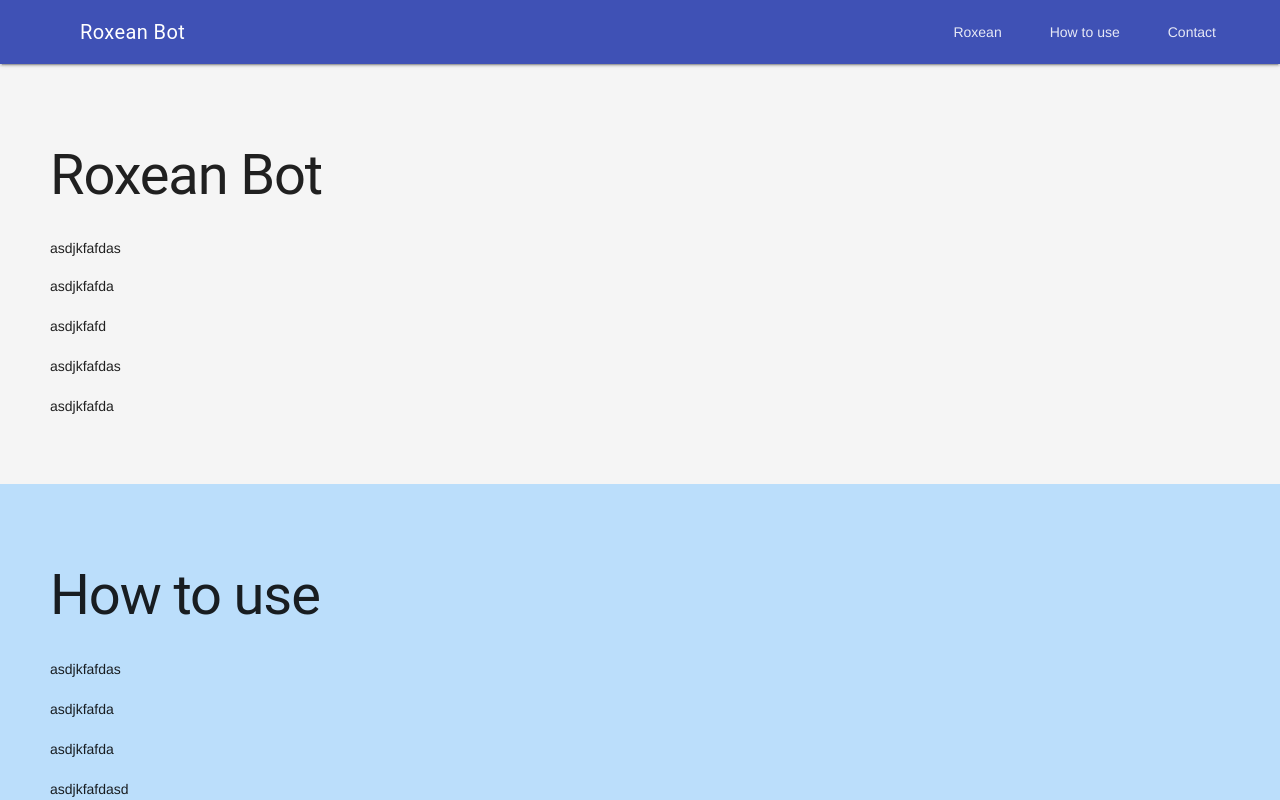
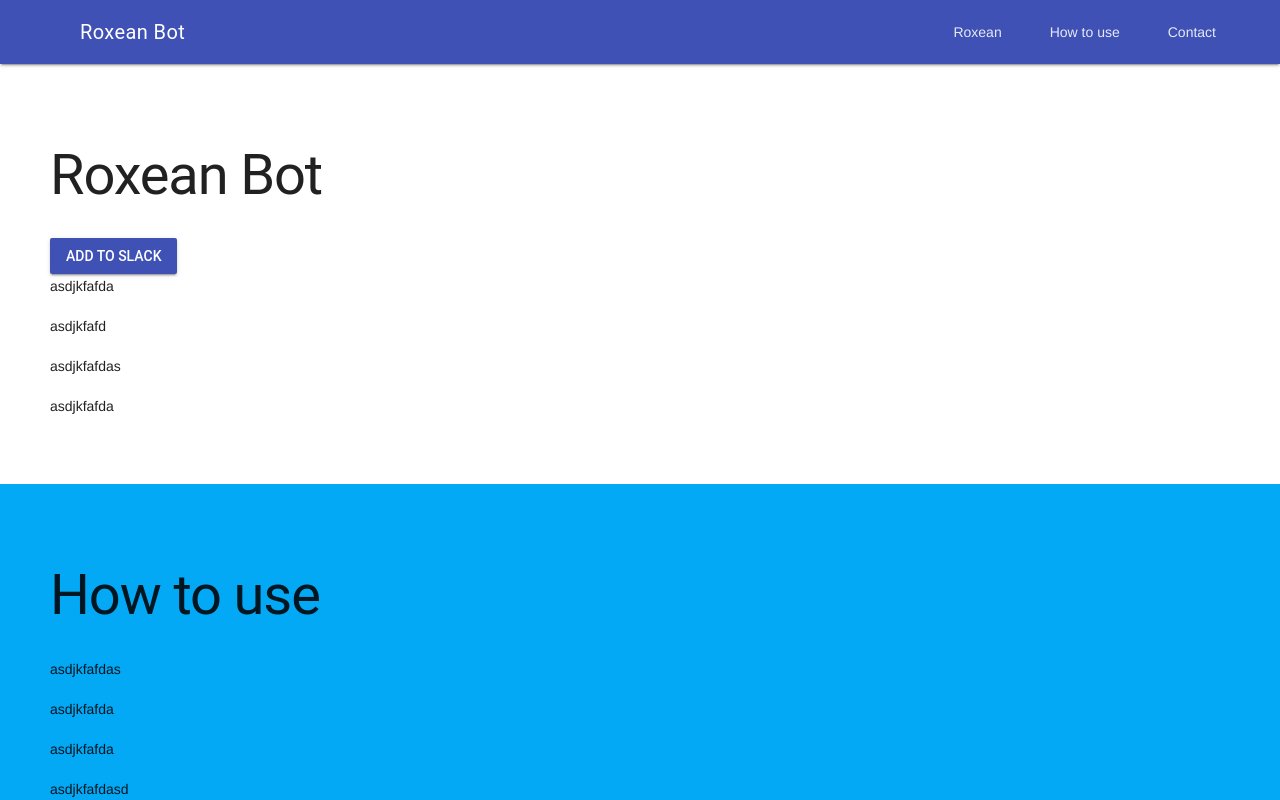
Before and after one commit to antonderegt/roxean-bot-landing-page, a plain HTML site: page index.html in a window 1280 px wide. Drawn offline with nearby package versions, Linux system fonts and the light colour scheme.

Commit message:
Update colors

```diff
--- a/index.html
+++ b/index.html
@@ -25,10 +25,9 @@
     </header>
     <main class="mdl-layout__content">
       <div class="page-content">
-        <div id="roxean" class="layout mdl-layout mdl-color--grey-100">
+        <div id="roxean">
           <h1>Roxean Bot</h1>
-            asdjkfafdas
-          </p>
+          <button class="mdl-button mdl-js-button mdl-button--raised mdl-js-ripple-effect mdl-button--colored">Add to Slack</button>
           <p>
             asdjkfafda
           </p>
@@ -41,7 +40,7 @@
             asdjkfafda
           </p>
         </div>
-        <div id="instructions" class="layout mdl-layout mdl-color--blue-100">
+        <div id="instructions">
           <h1>How to use</h1>
           <p>
             asdjkfafdas
@@ -61,7 +60,7 @@
             asdjkfafda
           </p>
         </div>
-        <div id="contact" class="layout mdl-layout mdl-color--red-100">
+        <div id="contact">
           <h1>Contact</h1>
           <p>
             asdjkfafdas
--- a/styles.css
+++ b/styles.css
@@ -1,3 +1,14 @@
-.layout{
+#roxean {
+  background-color: white;
   padding: 50px;
 }
+
+#instructions {
+  background-color: #03A9F4;
+  padding: 50px;
+}
+
+#contact {
+  background-color: white;
+  padding: 50px;
+}
```
